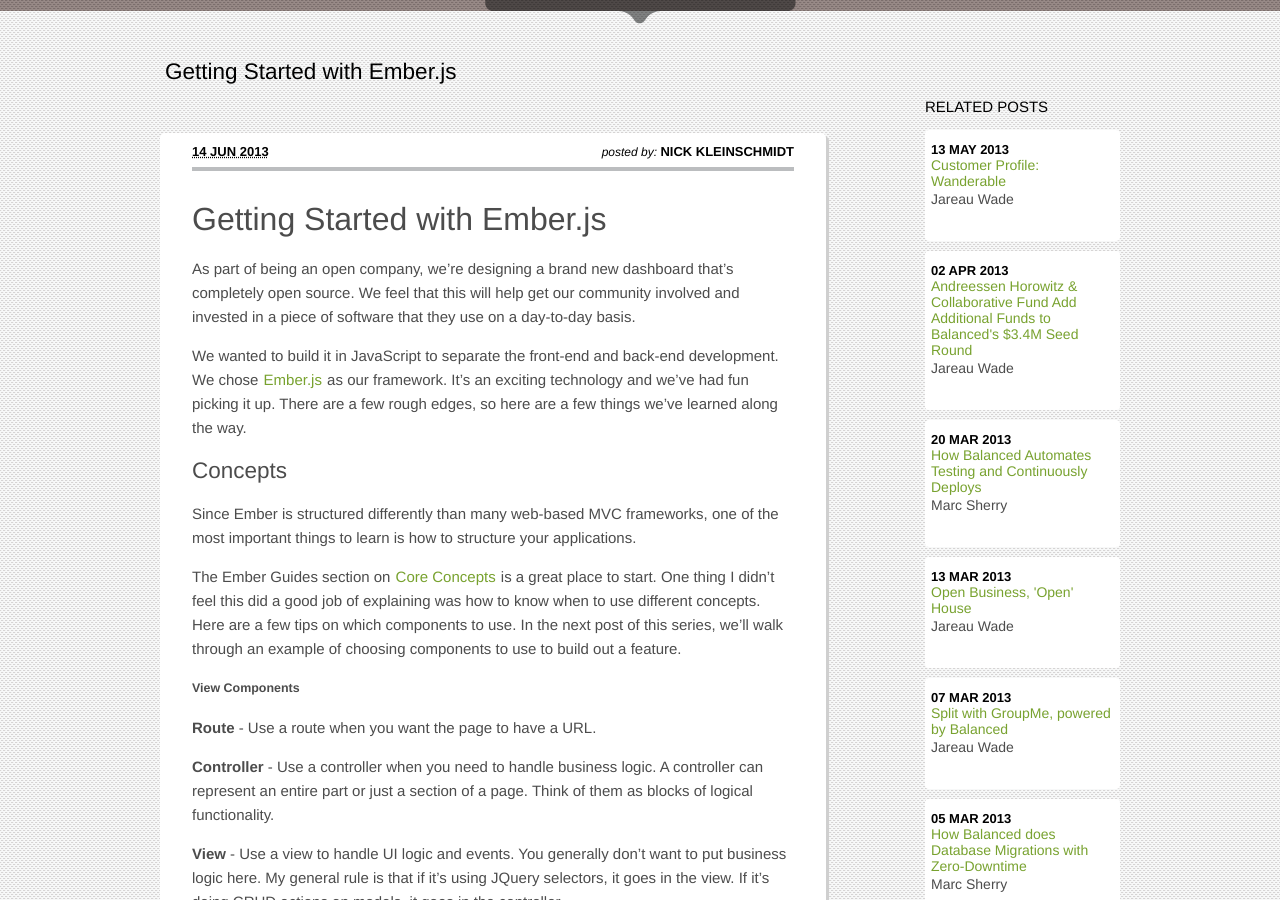
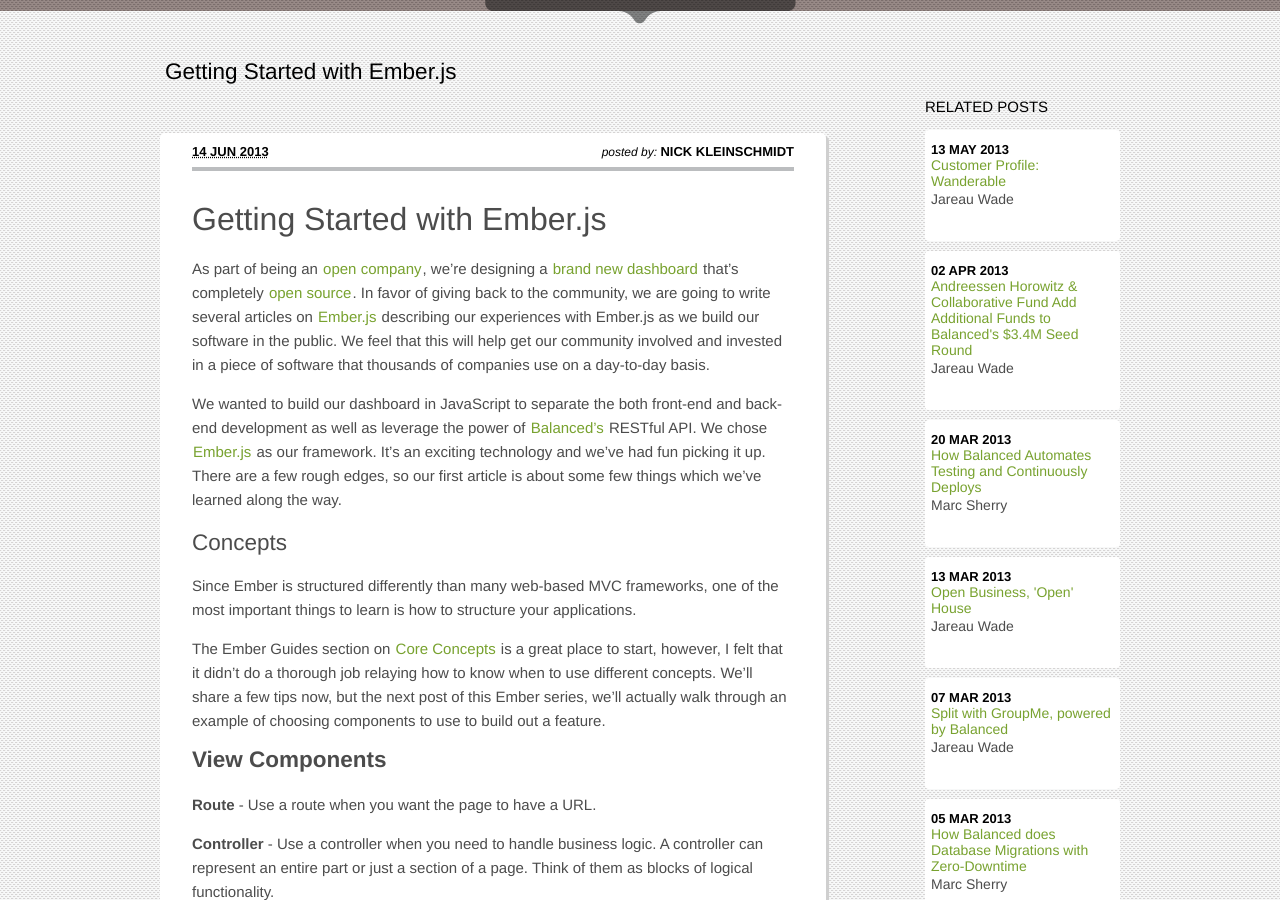
Before and after one commit to balanced/balanced.github.com, a Jekyll site: the page built from _posts/2013-06-14-getting-started-with-ember.js.md, in a window 1280 px wide and 900 px high, scrolled down 269 px. Built offline with Jekyll 4.4.1, drawn with Linux system fonts in a browser that asks for light colours; nearby versions of some CDN libraries; library files that are not in the unit come from our copies; Markdown is read by kramdown in place of the engine named in the settings; comment, search, counter and statistics services are not loaded; some of the changed text lies outside the part shown.

Commit message:
Update 2013-06-14-getting-started-with-ember.js.md
Minor fixes

```diff
--- a/_posts/2013-06-14-getting-started-with-ember.js.md
+++ b/_posts/2013-06-14-getting-started-with-ember.js.md
@@ -10,17 +10,17 @@
 
 # Getting Started with Ember.js
 
-As part of being an open company, we're designing a brand new dashboard that's completely open source. We feel that this will help get our community involved and invested in a piece of software that they use on a day-to-day basis.
+As part of being an [open company](www.fastcolabs.com/3008944/open-company/why-i-made-my-payments-startup-an-open-company), we're designing a [brand new dashboard](https://dashboard.balancedpayments.com/) that's completely [open source](https://github.com/balanced/balanced-dashboard). In favor of giving back to the community, we are going to write several articles on [Ember.js](http://emberjs.com/) describing our experiences with Ember.js as we build our software in the public. We feel that this will help get our community involved and invested in a piece of software that thousands of companies use on a day-to-day basis.
 
-We wanted to build it in JavaScript to separate the front-end and back-end development. We chose [Ember.js](http://emberjs.com/) as our framework. It's an exciting technology and we've had fun picking it up. There are a few rough edges, so here are a few things we've learned along the way.
+We wanted to build our dashboard in JavaScript to separate the both front-end and back-end development as well as leverage the power of [Balanced's](https://balancedpayments.com/) RESTful API. We chose [Ember.js](http://emberjs.com/) as our framework. It's an exciting technology and we've had fun picking it up. There are a few rough edges, so our first article is about some few things which we've learned along the way.
 
 ## Concepts
 
 Since Ember is structured differently than many web-based MVC frameworks, one of the most important things to learn is how to structure your applications.
 
-The Ember Guides section on [Core Concepts](http://emberjs.com/guides/concepts/core-concepts/) is a great place to start. One thing I didn't feel this did a good job of explaining was how to know when to use different concepts. Here are a few tips on which components to use. In the next post of this series, we'll walk through an example of choosing components to use to build out a feature.
+The Ember Guides section on [Core Concepts](http://emberjs.com/guides/concepts/core-concepts/) is a great place to start, however, I felt that it didn't do a thorough job relaying how to know when to use different concepts. We'll share a few tips now, but the next post of this Ember series, we'll actually walk through an example of choosing components to use to build out a feature.
 
-##### View Components
+### View Components
 
 **Route** - Use a route when you want the page to have a URL.
 
@@ -30,7 +30,7 @@
 
 **Partial** - Use a partial to include common template code. Use this if you solely need templating code and won't need to handle UI events or business logic.
 
-##### Template Components
+### Template Components
 
 **partial** - Used to include another template inside the current template.
 
@@ -54,7 +54,7 @@
 
 ## Resources
 
-[Ember Guides](http://emberjs.com/guides/) - The official starting point for Ember. Read it once, digest a bit, then I'd advise scanning it again. Many topics make more sense when you understand the whole system a bit better. Also, ignore the warnings about the 'Understanding Ember.js' section being for experts only; it answered a bunch of questions for me.
+[Ember Guides](http://emberjs.com/guides/) - The official starting point for Ember. Read it once, digest a bit, then I'd advise scanning it again. Many topics make more sense when you understand the whole system a bit better. Also, ignore the warnings about the 'Understanding Ember.js' section being for experts only; definitely start digging in -- it answered a bunch of questions for me.
 
 [Ember API Docs](http://emberjs.com/api/) - Very well written and chock full of sample code.
 
@@ -66,4 +66,6 @@
 
 ## Contributing
 
-We'd love for you to get involved in the development process. Feature discussion and designs are on [Github](https://github.com/balanced/balanced-dashboard/issues). If you're a developer, read the [contribution guidelines](https://github.com/balanced/balanced-dashboard/blob/master/CONTRIBUTING.md) to get started!
+We'd love for you to get involved in our development and contribution process. Feature discussion and designs are on [Github](https://github.com/balanced/balanced-dashboard/issues). If you're a developer, read the [contribution guidelines](https://github.com/balanced/balanced-dashboard/blob/master/CONTRIBUTING.md) to get started!
+
+We hope to have you dive in and we're happy to share more of our experiences.
```
